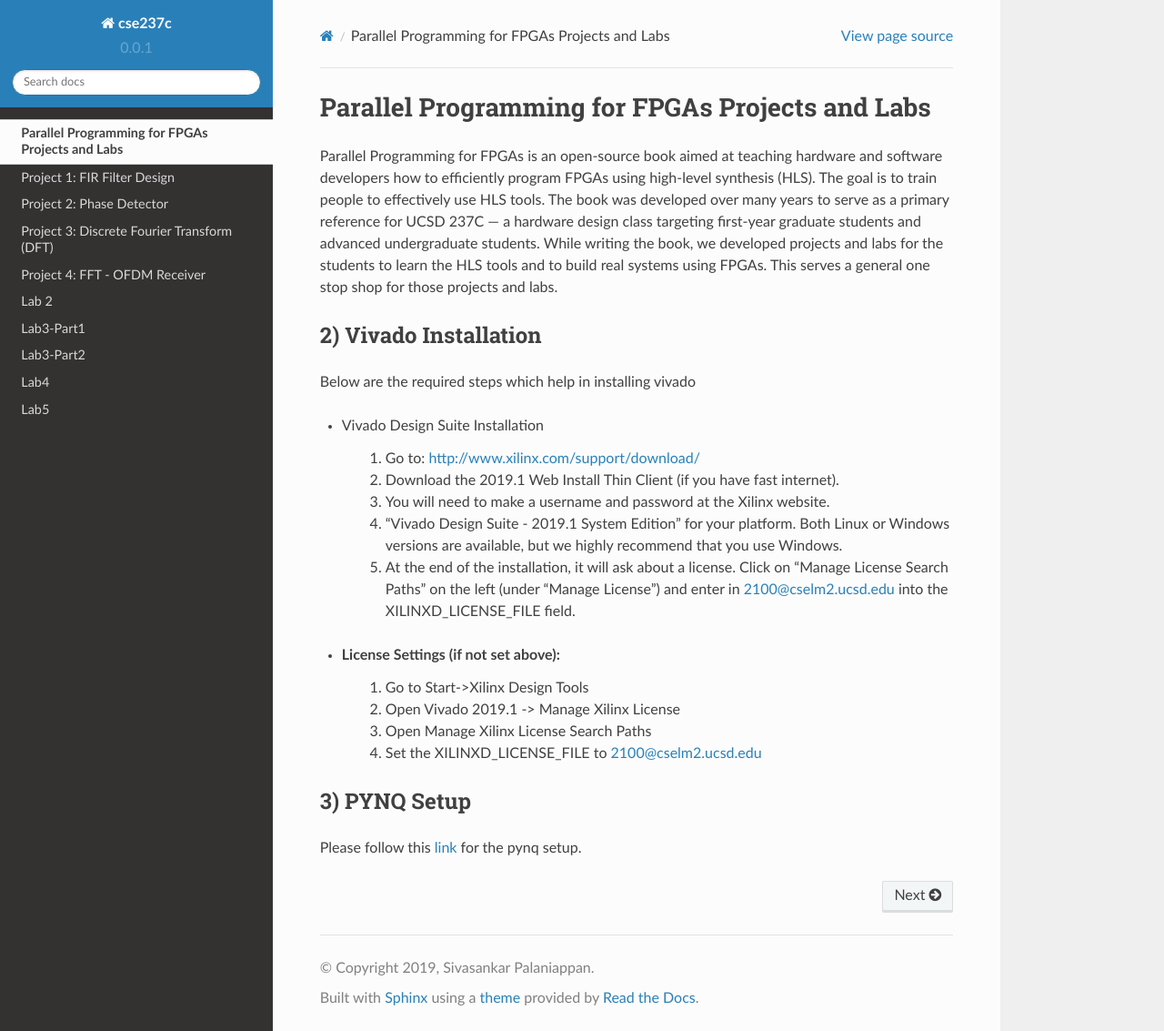
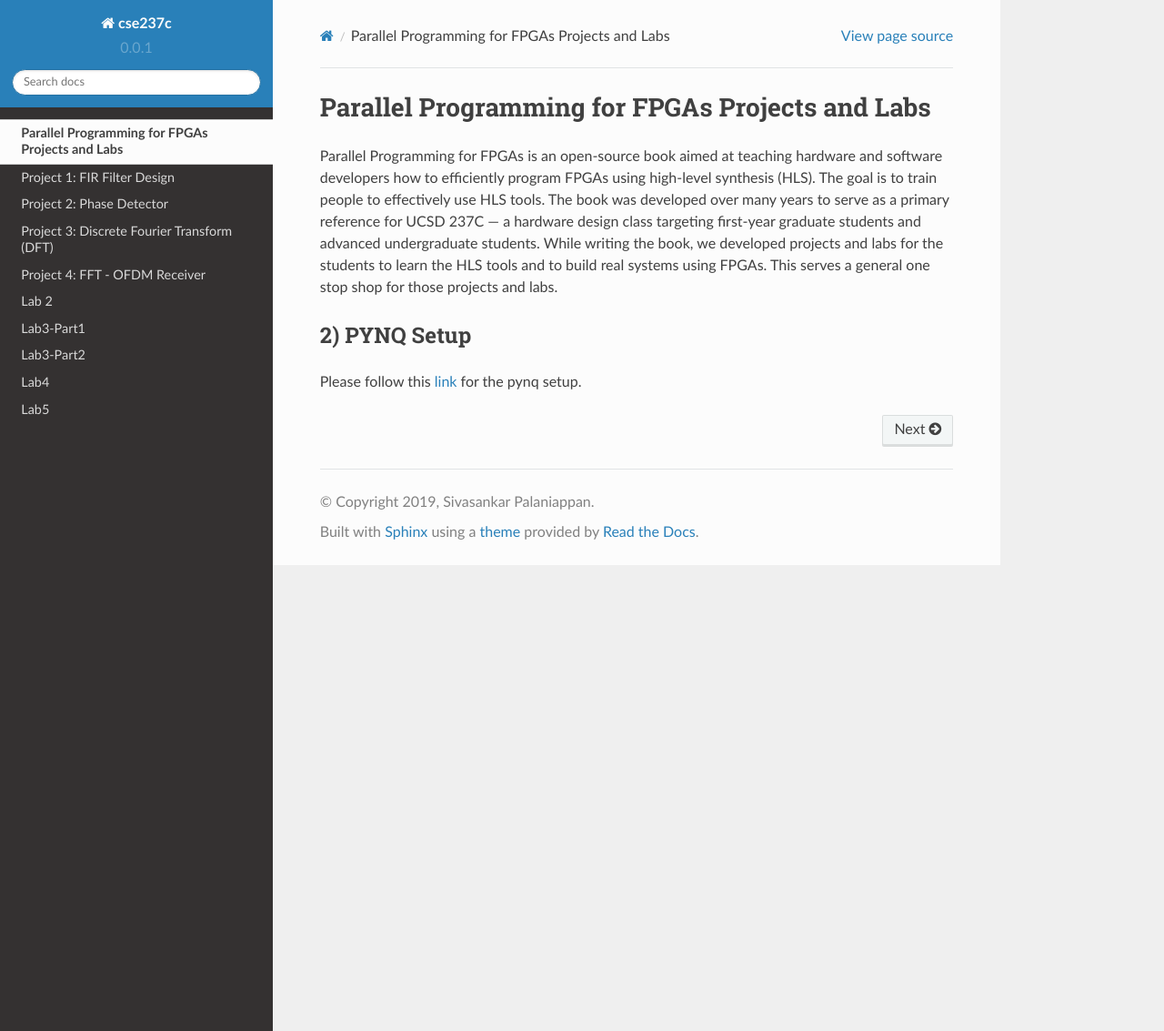
Before and after one commit to KastnerRG/Read_the_docs, a Sphinx documentation site: the page built from docs/index.rst, in a window 1280 px wide and 1133 px high. Shown: the whole window at 91% size. Built offline with Sphinx 7.4.7 and the Read the Docs theme 2.0.0, drawn with Linux system fonts in a browser that asks for light colours.

Commit message:
Modified changes as mentioned on pull requests

```diff
--- a/docs/index.rst
+++ b/docs/index.rst
@@ -8,26 +8,7 @@ Parallel Programming for FPGAs Projects and Labs
 
 Parallel Programming for FPGAs is an open-source book aimed at teaching hardware and software developers how to efficiently program FPGAs using high-level synthesis (HLS). The goal is to train people to effectively use HLS tools. The book was developed over many years to serve as a primary reference for UCSD 237C — a hardware design class targeting first-year graduate students and advanced undergraduate students. While writing the book, we developed projects and labs for the students to learn the HLS tools and to build real systems using FPGAs. This serves a general one stop shop for those projects and labs.
 
-2) Vivado Installation
-----------------------
-
-Below are the required steps which help in installing vivado
-
-* Vivado Design Suite Installation
-
-    1. Go to: http://www.xilinx.com/support/download/
-    2. Download the 2019.1 Web Install Thin Client (if you have fast internet).
-    3. You will need to make a username and password at the Xilinx website.
-    4. “Vivado Design Suite - 2019.1 System Edition” for your platform. Both Linux or Windows versions are available, but we highly recommend that you use Windows.
-    5. At the end of the installation, it will ask about a license. Click on “Manage License Search Paths” on the left (under “Manage License”) and enter in 2100@cselm2.ucsd.edu into the XILINXD_LICENSE_FILE field.
-
-* License Settings (if not set above):
-    1. Go to Start->Xilinx Design Tools
-    2. Open Vivado 2019.1 -> Manage Xilinx License
-    3. Open Manage Xilinx License Search Paths
-    4. Set the XILINXD_LICENSE_FILE to 2100@cselm2.ucsd.edu
-
-3) PYNQ Setup
+2) PYNQ Setup
 ------------
 
 Please follow this `link <https://pynq.readthedocs.io/en/latest/getting_started/pynq_z2_setup.html>`_ for the pynq setup.
--- a/docs/project1.rst
+++ b/docs/project1.rst
@@ -17,7 +17,7 @@ You should start this assignment by understanding the 11 tap FIR filter, and imp
 2) Preparation
 --------------
 
-Before you start, we strongly suggest that you go through these high-level synthesis tutorials: Lab 1, Lab 2 and Lab 3 in this document: *ug871-vivado-high-level-synthesis-tutorial.pdf*. You can find this document and lab files at `here <https://github.com/KastnerRG/pp4fpgas/blob/master/labs/Vivado_HLS_Tutorial.zip?raw=true>`_
+Before you start, we strongly suggest that you go through these high-level synthesis tutorials: Lab 1, Lab 2 and Lab 3 in this document: *ug871-vivado-high-level-synthesis-tutorial.pdf*. You can find this document and lab files at `here <https://github.com/KastnerRG/pp4fpgas/blob/master/labs/Vivado_HLS_Tutorial_2019.zip?raw=true>`_
 
 
 3) Materials
```
